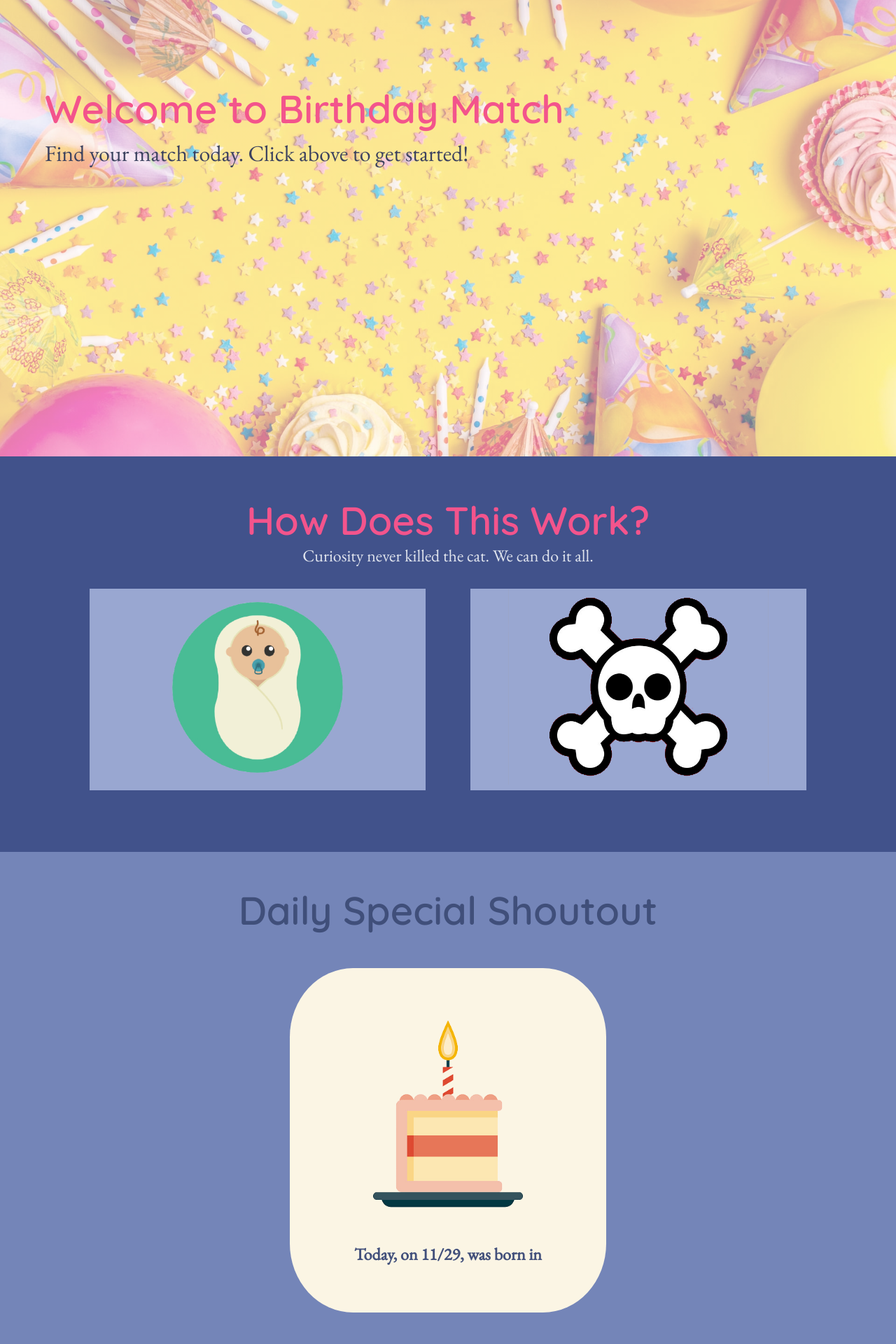
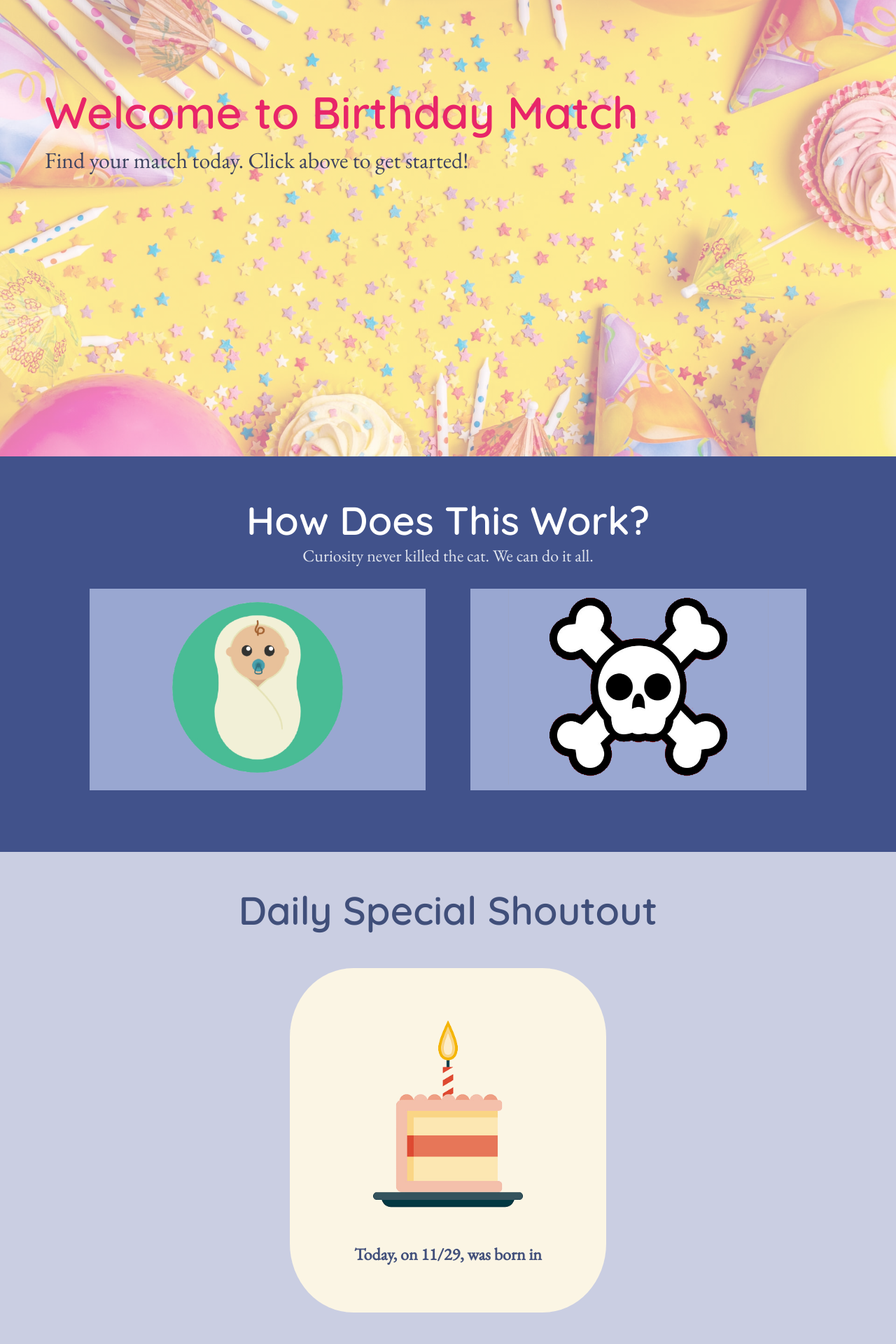
Before and after one commit to staten-island-tech/vue-api-project-chang, a Vue app in the folder chang/: page /home in a window 1280 px wide. Shown: the part 160-2080 px from the top of the page at 70% size. Built offline with nearby package versions, Linux system fonts and the light colour scheme; no server answers.

Commit message:
Update HomePage.vue

```diff
--- a/chang/src/components/HomePage.vue
+++ b/chang/src/components/HomePage.vue
@@ -5,7 +5,7 @@
    <div id="homeimg"></div>
     <div id="titlescreen">
         <div id="title">
-            <h2> {{ title }} </h2>
+            <h1> {{ title }} </h1>
         </div>
         <div class="infographic">
             <p> {{info}} </p>
@@ -21,7 +21,7 @@
         <div class="flipcard">
             <div class="flipcard-inner">
                 <div class="flipcard-front">
-                    <img :src="require('../assets/birthday.png')">
+                    <img :src="require('../assets/birthday.png')" alt="Baby wrapped in a blanket.">
                 </div>
                 <div class="flipcard-back">
                     <p>Have you ever wondered who you shared your special day with? With the help of Birthday Match, we can match your birthday with a figure from history. What are you waiting for? Go ahead and find your birthday twin!</p>
@@ -32,7 +32,7 @@
         <div class="flipcard">
             <div class="flipcard-inner">
                 <div class="flipcard-front">
-                    <img :src="require('../assets/death.png')">
+                    <img :src="require('../assets/death.png')" alt="Skull symbolizing death">
                 </div>
                 <div class="flipcard-back">
                     <p>We don't just stop there, we can also find out who passed on your birthday. It is like they say, "When one legend dies, another is born." What are you waiting for? Go ahead and find out!</p>
@@ -145,7 +145,7 @@ export default {
 
 .flipcard-back {
   background-color: #f6e2a8;;
-  color: #7485B8;
+  color: #354069;
   margin: 0 auto;
   transform: rotateY(180deg);
  font-family: 'EB Garamond', serif;
@@ -167,7 +167,7 @@ export default {
     text-align: center;
 }
 #recent {
-    background-color: #7485B8;
+    background-color: #CACEE2;
     margin: 0 auto;
     padding: 3rem;
     font-family: 'EB Garamond', serif;
@@ -228,7 +228,15 @@ h2 {
   font-family: 'Quicksand', sans-serif;
   font-size: 3.5rem;
   text-align: center;
-  color: #F3548C;
+  color: #FFFFFF;
+  margin: auto;
+}
+
+h1 {
+  font-family: 'Quicksand', sans-serif;
+  font-size: 4rem;
+  text-align: center;
+  color: #E82569;
   margin: auto;
 }
 
```
